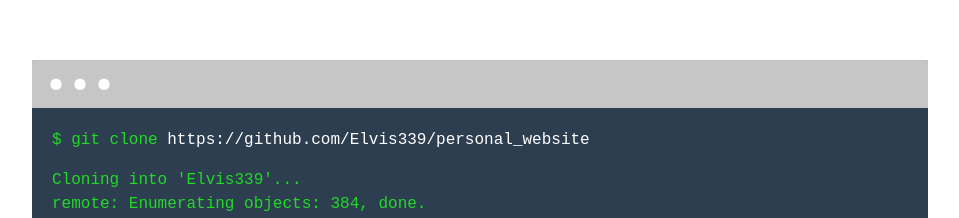
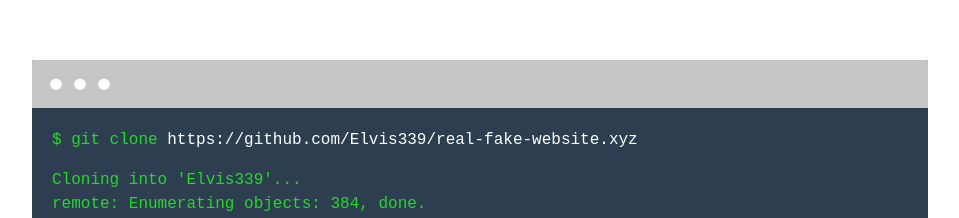
Before and after one commit to Elvis339/real-fake-website.xyz, a React (Create React App) app in the folder client/: page / in a window 1280 px wide. Shown: the part 159-377 px from the top of the page, without its empty margins (160-1119 px from the left). Built offline with nearby package versions, Linux system fonts and the light colour scheme.

Commit message:
fixed url in terminal

```diff
--- a/client/src/components/Terminal/Terminal.js
+++ b/client/src/components/Terminal/Terminal.js
@@ -5,7 +5,7 @@
     <div className="Terminal">
         <div className="window">
             <div className="terminal">
-                <p className="command">git clone <a target="_blank" rel="noopener" href="https://github.com/Elvis339/personal_website">https://github.com/Elvis339/personal_website</a></p>
+                <p className="command">git clone <a target="_blank" rel="noopener" href="https://github.com/Elvis339/real-fake-website.xyz">https://github.com/Elvis339/real-fake-website.xyz</a></p>
                 <p className="log">
                     <span>
                         Cloning into 'Elvis339'...<br />
```
